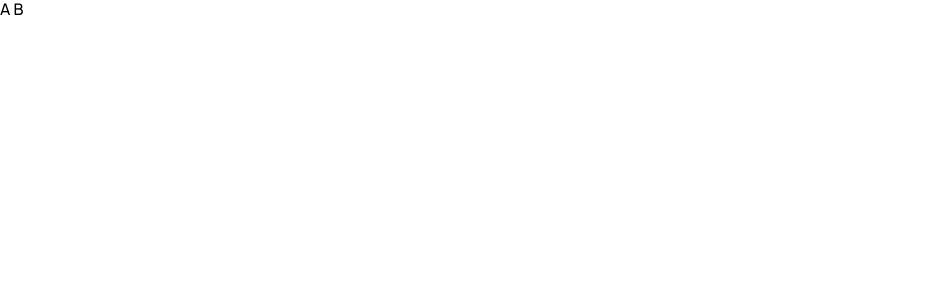
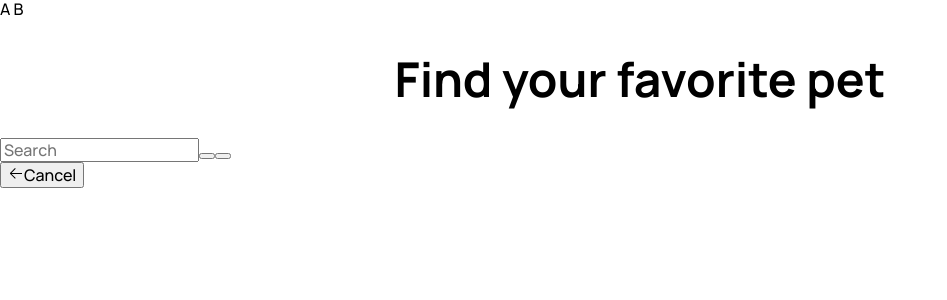
Before and after one commit to lassandra85/group_project_6_final, a React (Create React App) app: page /group_project_6_final/notices in a window 1280 px wide. Shown: the top 300 px of the page, without its empty margins (0-947 px from the left). Built offline with nearby package versions, Linux system fonts and the light colour scheme.

Commit message:
add modalCongrats

```diff
--- a/package.json
+++ b/package.json
@@ -11,6 +11,7 @@
     "@testing-library/react": "^12.1.4",
     "@testing-library/user-event": "^13.5.0",
     "axios": "^1.4.0",
+    "formik": "^2.2.9",
     "modern-normalize": "^2.0.0",
     "react": "^18.1.0",
     "react-dom": "^18.1.0",
--- a/src/components/NoticesSearch/NoticesSearch.jsx
+++ b/src/components/NoticesSearch/NoticesSearch.jsx
@@ -1,7 +1,33 @@
+import { Formik, Form,Field } from 'formik';
+
 const NoticesSearch = () => {
-    return (
-        <></>
-    );
-}
+
+   const handleSubmit = (values,actions)=>{
+    console.log(values)
+    console.log(actions)
+   }
+
+  return (
+    <>
+      <Formik  initialValues={{query:''}} onSubmit={handleSubmit}>
+        <Form>
+          <Field
+            type="text"
+            name="query"
+            id="searchQuery"
+            value=''
+            placeholder="Search"
+          />
+          <button type="submit">
+            {/* <SearchIcon /> */}
+          </button>
+          <button type="button">
+            {/* <CrossIcon /> */}
+          </button>
+        </Form>
+      </Formik>
+    </>
+  );
+};
 
 export default NoticesSearch;
--- a/src/components/Title/Title.jsx
+++ b/src/components/Title/Title.jsx
@@ -1,6 +1,8 @@
-const Title = () => {
+import css from './Title.module.css'
+
+const Title = ({text}) => {
     return (
-        <div></div>
+        <h1 className={css.title}>{text}</h1>
     );
 }
 
--- /dev/null
+++ b/src/components/Title/Title.module.css
@@ -0,0 +1,18 @@
+.title{
+    font-weight: 700;
+    font-size: 24px;
+    text-align: center;
+
+}
+
+@media(min-width:var(--media-tablet)){
+    .title{
+        font-size: 48px;
+    }
+}
+
+@media(min-width:768px){
+    .title{
+        font-size: 48px;
+    }
+}
--- a/src/index.css
+++ b/src/index.css
@@ -18,6 +18,9 @@
   --text-color-primary: #000000;
   --text-color-blue: #54ADFF;
   --text-color-white:#FEF9F9;
+
+
+
 }
 
 body {
--- a/src/pages/MainPage/MainPage.module.css
+++ b/src/pages/MainPage/MainPage.module.css
@@ -79,7 +79,7 @@ import desktop2x_3 from '../../image/main_img/3desktop2x.png' */
         height: 200px;
         margin-top: 80px;
         font-size: 68px;
-        line-height: 1,47;
+        line-height: 1.47;
     }
     .imageContainer{
         height: 820px;
@@ -113,6 +113,12 @@ import desktop2x_3 from '../../image/main_img/3desktop2x.png' */
         background-image: url('../../image/bg_desktop2x.png');
         flex-direction: row;
     }
+    .mainTitle{
+        max-width: 501px;
+        height: 264px;
+        margin-top:175px;
+        line-height: 1.3;
+    }
     .imageContainer{
         right: 0;
         width: 917px;
@@ -137,10 +143,5 @@ import desktop2x_3 from '../../image/main_img/3desktop2x.png' */
         width: 336px;
         content: url('../../image/main_img/3desktop2x.png');
     }
-    .mainTitle{
-        max-width: 501px;
-        height: 264px;
-        margin-top:175px;
-        line-height: 1.3;
-    }
+
 }
--- a/src/pages/NoticesPage/NoticesPage.jsx
+++ b/src/pages/NoticesPage/NoticesPage.jsx
@@ -1,6 +1,15 @@
+import NoticesSearch from "components/NoticesSearch/NoticesSearch";
+import Title from "components/Title/Title";
+import { VscArrowLeft } from "react-icons/vsc";
+
+
 const NoticesPage = () => {
     return (
-        <div></div>
+        <div>
+            <Title text = 'Find your favorite pet'/>
+            <NoticesSearch/>
+            <button><VscArrowLeft/>Cancel</button>
+        </div>
     );
 }
 
```
Also changed, not shown: src/components/ModalCongrats/ModalCongrats.jsx (added), src/components/ModalCongrats/ModalCongrats.module.css (added), src/components/NoticesSearch/NoticesSearch.module.css (added), src/pages/NoticesPage/NoticesPage.module.css (added), 1 other file (tests, documents, lock files or other folders).
